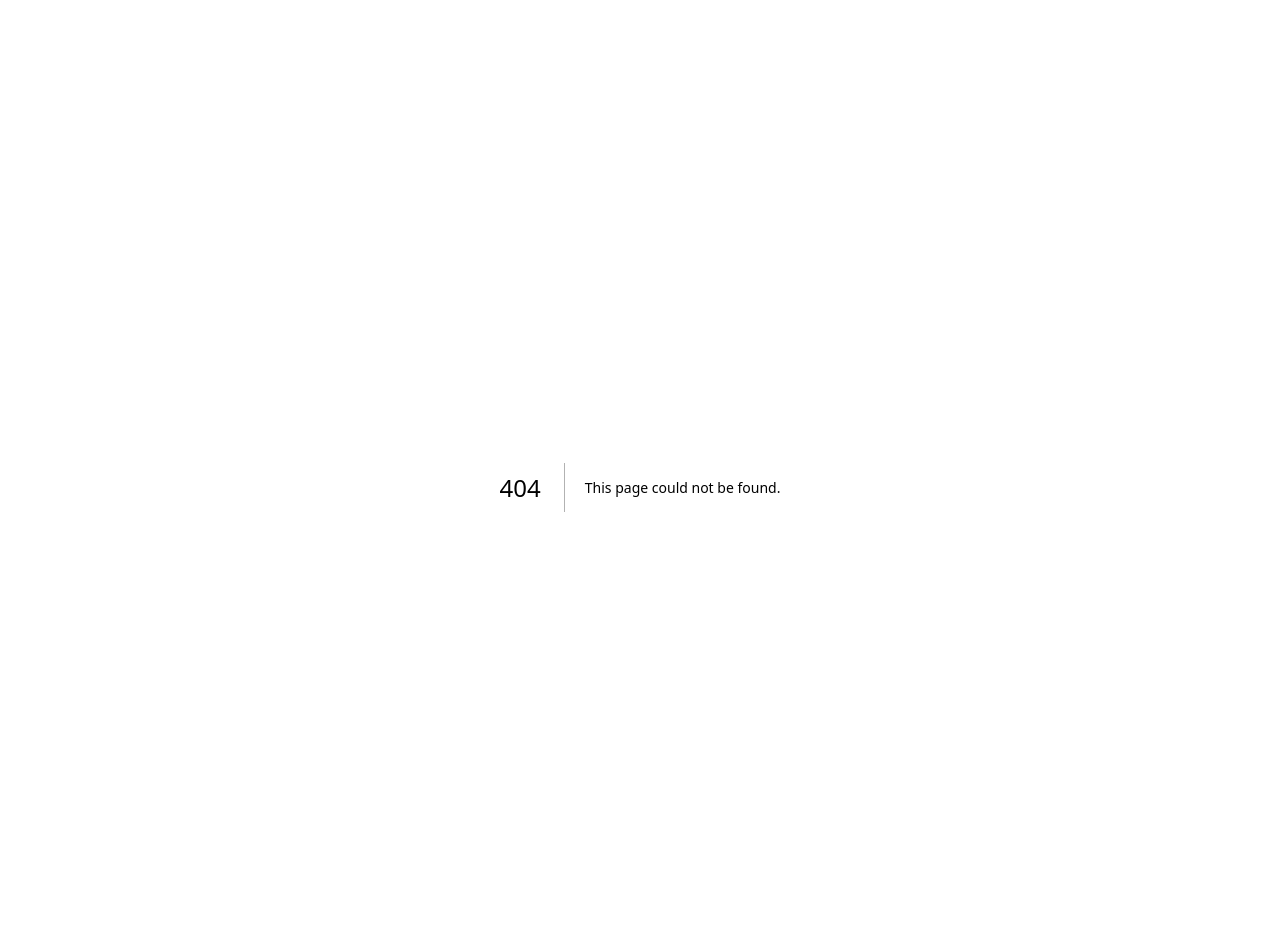
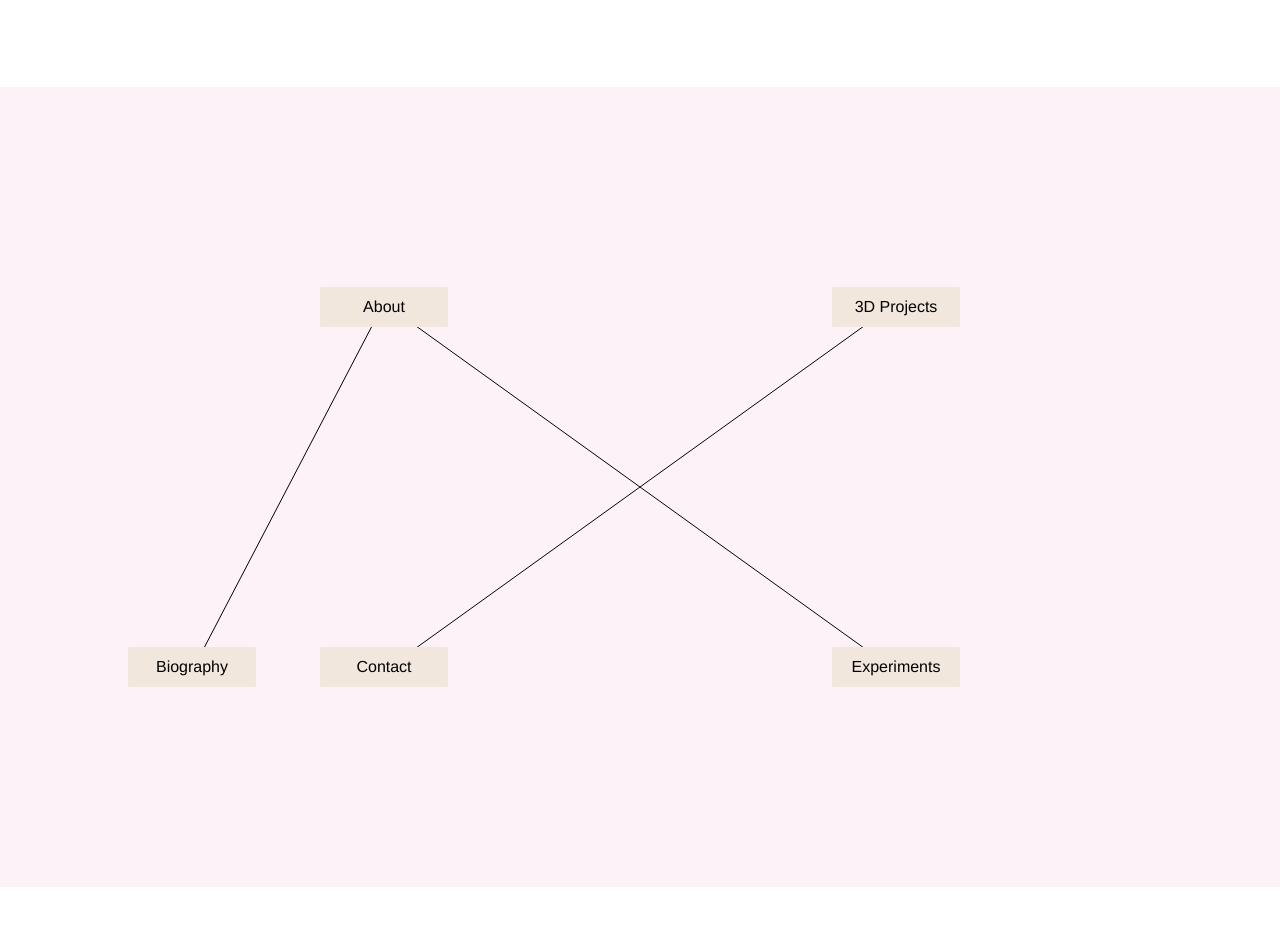
Before and after one commit to georgegausden/portfolio, a Next.js app: page /test in a window 1280 px wide. Before the commit this address had no page. Shown: the top 926 px of the page. Built offline with nearby package versions, Linux system fonts and the light colour scheme.

Commit message:
Add Branch component and update global CSS

```diff
--- /dev/null
+++ b/app/components/branch.tsx
@@ -0,0 +1,138 @@
+//here will be the code for my Branch system component
+
+//use svgs
+
+interface BranchProps {
+    parent?: Branch;
+    name: string;
+    isActive: boolean;
+    xPosition: number;
+    yPosition: number;
+
+}
+
+interface Branch {
+    xPosition: number | undefined;
+    yPosition: number | undefined;
+    parent?: Branch;
+    name: string;
+    isActive: boolean;
+}
+
+export default function Branch({parent = undefined, name, isActive, xPosition, yPosition}: BranchProps){
+
+    let boxWidthPercentage = 5;
+    let boxHeightPercentage = 2;
+
+    let x1 = parent?.xPosition;
+    let y1 = parent?.yPosition;
+
+    if (x1!= 50){
+        if ((x1 ?? 0) > 50){
+            x1 = (x1 ?? 0) - boxWidthPercentage;
+        } else{
+            x1 = (x1 ?? 0) + boxWidthPercentage;
+        }
+    }
+
+    if (y1 != 50){
+        if ((y1 ?? 0) > 50){
+            y1 = (y1 ?? 0) - boxHeightPercentage;
+        } else {
+            y1 = (y1 ?? 0) + boxHeightPercentage;
+        }
+    }
+
+
+
+
+    let x1String = x1?.toString()+ '%';
+    let y1String = y1?.toString() + '%';
+
+    //I put the width as 6% of the total width of the div, maybe calculate it properly later, same with the 2 for the height
+
+    let x2 = xPosition;
+    let y2 = yPosition;
+
+    if (x2 > 50){
+       x2 = x2 - boxWidthPercentage;
+    } else{
+        x2 = x2 + boxWidthPercentage;
+    }
+
+    if (y2 > 50){
+        y2 = y2 - boxHeightPercentage;
+    } else {
+        y2 = y2 + boxHeightPercentage;
+    }
+
+    const x2Box = xPosition;
+    const y2Box = yPosition;
+
+    let x2String = x2.toString() + '%';
+    let y2String = y2.toString() + '%';
+
+    let x2BoxString = x2Box.toString() + '%';
+    let y2BoxString = y2Box.toString() + '%';
+
+
+    if (x2Box > 50){
+        x2BoxString = (100 - x2Box).toString() + '%';
+    }
+
+    if (y2Box > 50){
+        y2BoxString = (100 - y2Box).toString() + '%';
+    }
+
+
+
+    return(
+        <div className="w-full h-full absolute">
+        {/* if there is a parent to the branch, then use those coordinates for the line */}
+        {parent && <div><svg
+        style={{position:'absolute',
+        zIndex: 1,
+        width: '100%',
+        height: '100%',
+
+        }}>
+            <line
+            style={{position: 'absolute',}}
+
+             x1={x1String}
+             y1={y1String}
+             x2={x2String}
+             y2={y2String}
+             stroke='black'
+             />
+            </svg>
+
+            <a
+            id='homepageLink'
+
+
+
+            style={{
+                    position: 'absolute',
+                    zIndex: 2,
+
+                    ...(y2Box > 50 ? { bottom: y2BoxString } : { top: y2BoxString }),
+                    ...(x2Box > 50 ? { right: x2BoxString } : { left: x2BoxString }),
+                    backgroundColor: "#F1E7DD"
+            }}
+            className={`w-32 h-auto m-0 rounded-sm text-center text-transparent hover:w-32 ease-in-out duration-500 transition-all px-2`}
+            >
+                <h6 className="text-black">{name}</h6>
+            </a>
+            </div>
+
+
+
+
+
+
+            }
+
+        </div>
+    )
+}
--- a/app/globals.css
+++ b/app/globals.css
@@ -100,6 +100,7 @@
 
 
 
+
 }
 
 :root {
--- /dev/null
+++ b/app/test/page.tsx
@@ -0,0 +1,35 @@
+import Branch from "../components/Branch"
+
+export default function Test(){
+    // create an array of branches
+    const branches = [
+
+        // main branch in the center of the website
+        {name: "main", isActive: true, xPosition: 50, yPosition: 50 },
+        {name : "About", isActive: true, xPosition: 25, yPosition: 25},
+
+
+
+        // add more branches as needed
+    ];
+
+
+
+    return(
+        <div className="w-full h-screen bg-pink-50">
+
+            <Branch parent={branches[0]} name="About" isActive={true} xPosition={25} yPosition={25}></Branch>
+
+            <Branch parent={branches[1]} name="Biography" isActive={true} xPosition={10} yPosition={75}></Branch>
+
+            <Branch parent={branches[0]} name="3D Projects" isActive={true} xPosition={75} yPosition={25}></Branch>
+            <Branch parent={branches[0]} name="Contact" isActive={true} xPosition={25} yPosition={75}></Branch>
+            <Branch parent={branches[0]} name="Experiments" isActive={true} xPosition={75} yPosition={75}></Branch>
+
+
+
+
+
+        </div>
+    )
+}
```
